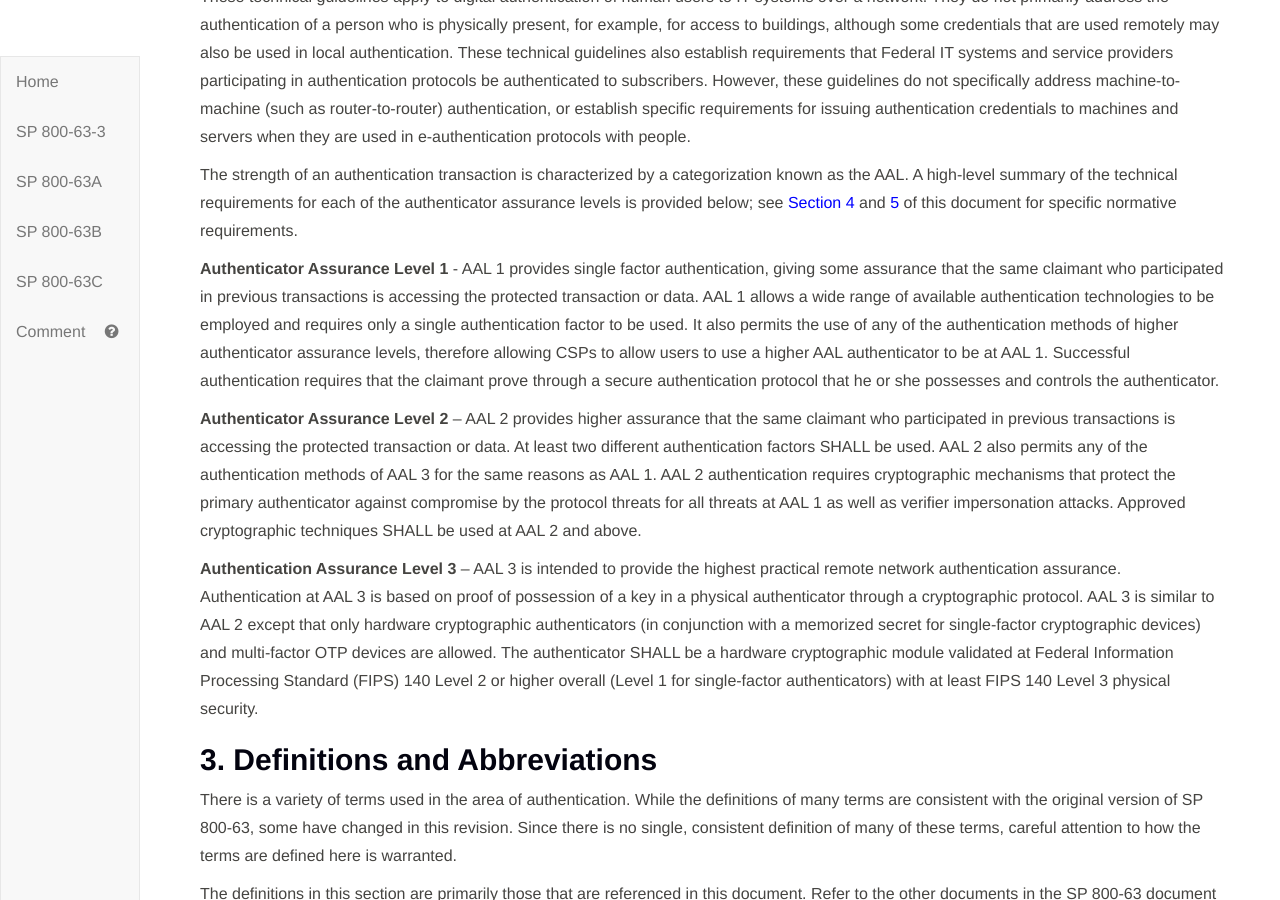
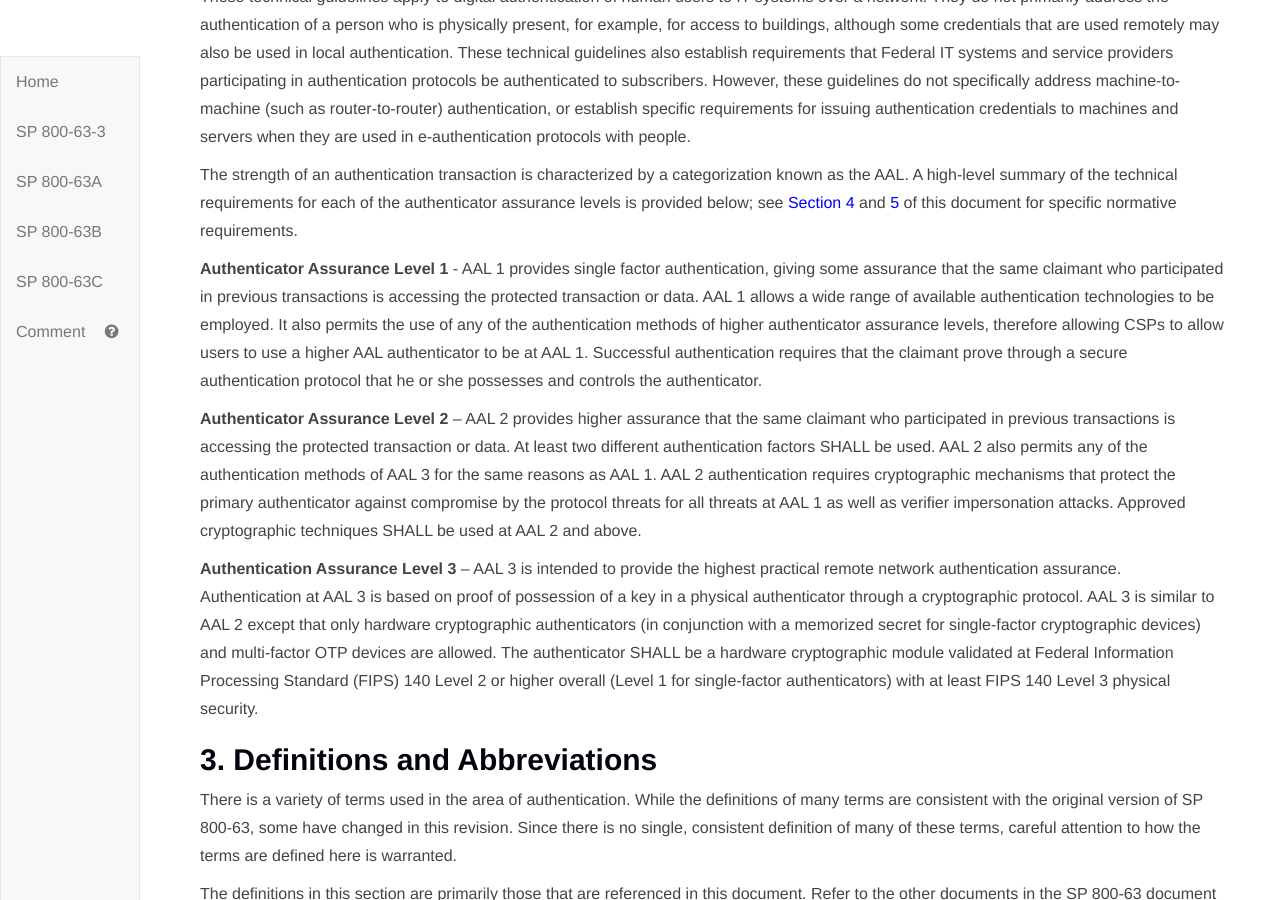
Before and after one commit to usnistgov/800-63-3, a Jekyll site: the page built from sp800-63b.md, in a window 1280 px wide and 900 px high, scrolled down 5207 px. Built offline with Jekyll 4.4.1, drawn with Linux system fonts in a browser that asks for light colours; some of the changed text lies outside the part shown.

Commit message:
Make wording consistent between exec summary and intro.

```diff
--- a/sp800-63b/sec1_2_introduction.md
+++ b/sp800-63b/sec1_2_introduction.md
@@ -18,7 +18,7 @@ These technical guidelines apply to digital authentication of human users to IT
 
 The strength of an authentication transaction is characterized by a categorization known as the AAL. A high-level summary of the technical requirements for each of the authenticator assurance levels is provided below; see [Section 4](#sec4) and [5](#sec5) of this document for specific normative requirements.
 
-**Authenticator Assurance Level 1** - AAL 1 provides single factor authentication, giving some assurance that the same claimant who participated in previous transactions is accessing the protected transaction or data. AAL 1 allows a wide range of available authentication technologies to be employed and requires only a single authentication factor to be used. It also permits the use of any of the authentication methods of higher authenticator assurance levels, therefore allowing CSPs to allow users to use a higher AAL authenticator to be at AAL 1. Successful authentication requires that the claimant prove through a secure authentication protocol that he or she possesses and controls the authenticator.
+**Authenticator Assurance Level 1** - AAL 1 provides single factor authentication, giving some assurance that the same claimant who participated in previous transactions is accessing the protected transaction or data. AAL 1 allows a wide range of available authentication technologies to be employed. It also permits the use of any of the authentication methods of higher authenticator assurance levels, therefore allowing CSPs to allow users to use a higher AAL authenticator to be at AAL 1. Successful authentication requires that the claimant prove through a secure authentication protocol that he or she possesses and controls the authenticator.
 
 **Authenticator Assurance Level 2** – AAL 2 provides higher assurance that the same claimant who participated in previous transactions is accessing the protected transaction or data. At least two different authentication factors SHALL be used. AAL 2 also permits any of the authentication methods of AAL 3 for the same reasons as AAL 1. AAL 2 authentication requires cryptographic mechanisms that protect the primary authenticator against compromise by the protocol threats for all threats at AAL 1 as well as verifier impersonation attacks. Approved cryptographic techniques SHALL be used at AAL 2 and above.
 
```
Also changed, not shown: sp800-63b/cover.md (+1 -1 lines).
